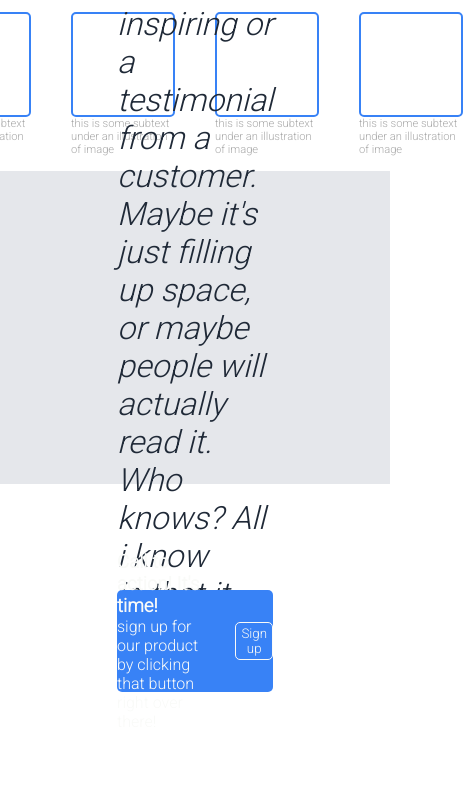
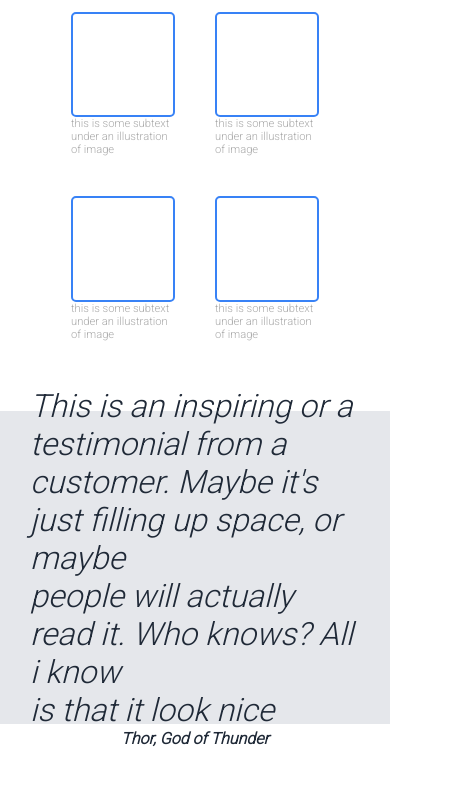
Before and after one commit to DanielB94/odin-landing-page, a plain HTML site: page index.html in a window 390 px wide. Shown: the part 691-1478 px from the top of the page, 463 px wide, since content can reach past the window. Drawn offline with Linux system fonts and the light colour scheme.

Commit message:
I fixed some responsive behavior, nothing fancy but it looks better

```diff
--- a/index.html
+++ b/index.html
@@ -52,10 +52,8 @@
         </div>
     </div>
     <div class="section-three">
-        <div class="text-container">
             <p><em>This is an inspiring or a testimonial from a <br> customer. Maybe it's just filling up space, or maybe <br> people will actually read it. Who knows? All i know <br> is that it look nice</em></p>
             <cite id="cite"><strong>Thor, God of Thunder</strong></cite>
-        </div>
     </div>
     <div class="section-four">
         <div class="cta-container">
--- a/style.css
+++ b/style.css
@@ -60,7 +60,7 @@
 
 /* section two style */
 .section-two{
-    height: 30vh;
+
     padding: 30px;
     display: flex;
     flex-direction: column;
@@ -71,6 +71,7 @@
     color: #1f2937;
 }
 .section-two .image-container{
+    flex-wrap: wrap;
     width: 100vw;
     display: flex;
     justify-content: center;
@@ -104,14 +105,6 @@
 .section-three p{
     font-size: 2rem;
 }
-.text-container{
-    width: 40vw;
-}
-.section-three .text-container #cite{
-    display: block;
-    text-align: right;
-    padding-right: 60px;
-}
 
 /* section four styles */
 .section-four{
@@ -125,15 +118,17 @@
     display: flex;
     align-items: center;
     justify-content: center;
-    height: 12vh;
+    min-height: 12vh;
     width: 40vw;
     background-color: #3882f6;
     color: #f9faf8;
     border-radius: 5px;
+    padding: 0px 10px 0px 10px;
 }
 .cta{
     display: flex;
     flex-direction: column;
+    flex-wrap: wrap;
 }
 .section-four button{
     background-color: #3882f6;
@@ -146,7 +141,8 @@
 }
 
 /* Footer */
-footer{display: flex;
+footer{
+    display: flex;
     justify-content: center;
     align-items: center;
     background-color: #1F2937;
```
